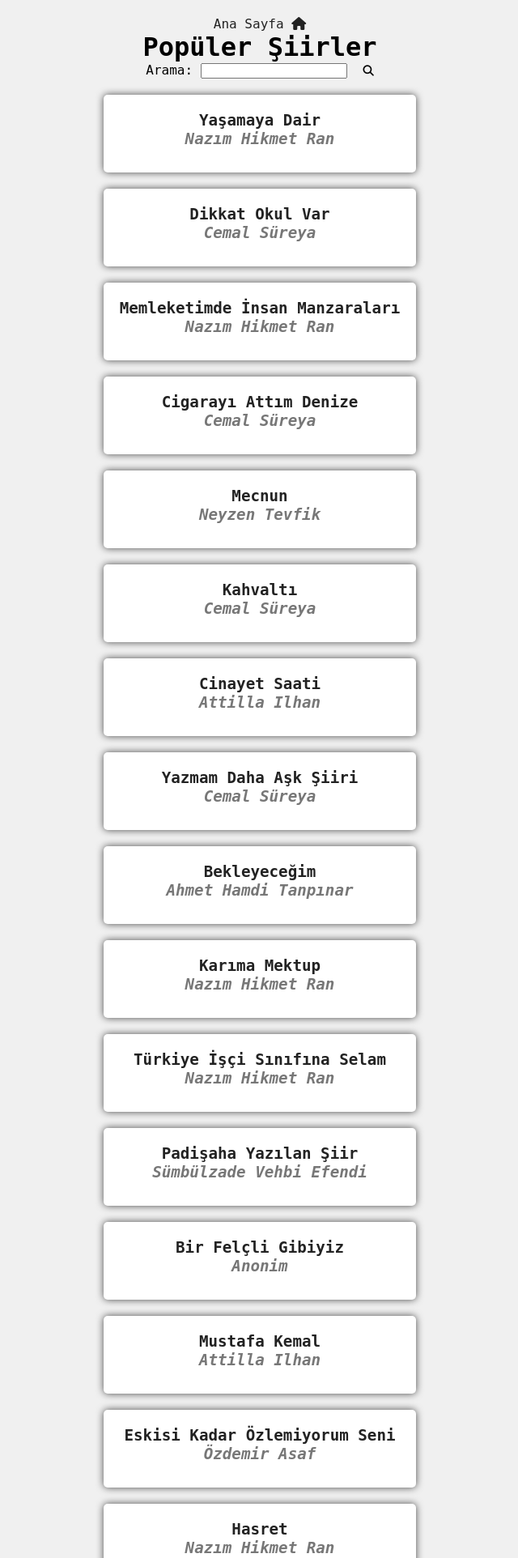
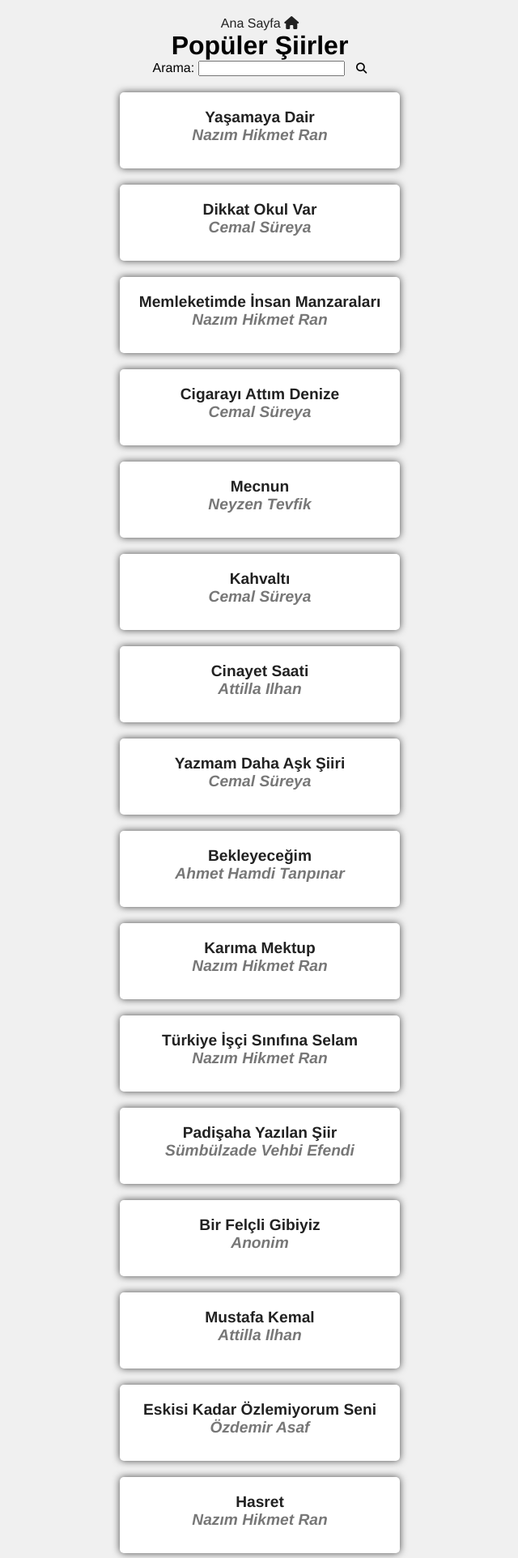
Before and after one commit to AmenoAmena/poetProject, a Django app: page /popularity/ in a window 1280 px wide. Shown: the top 1924 px of the page at 81% size, without its empty margins (319-959 px from the left). Run offline with Django 4.2, Linux system fonts and the light colour scheme; data comes from the database, SQL or seed files in the repository; both versions use the stored data as it was after the commit; some libraries are stand-ins or nearby versions.

Commit message:
buglar giderildi

```diff
--- a/poetsShown/static/poetsShown/css/author.css
+++ b/poetsShown/static/poetsShown/css/author.css
@@ -6,7 +6,7 @@
 }
 
 body {
-    font-family: 'Andale Mono', monospace;
+    font-family: "Helvetica Neue", Arial, sans-serif;
     background-color: #f0f0f0;
     padding: 20px;
 }
--- a/poetsShown/static/poetsShown/css/authorPoets.css
+++ b/poetsShown/static/poetsShown/css/authorPoets.css
@@ -7,7 +7,7 @@
 }
 
 body {
-    font-family: 'Andale Mono', monospace;
+    font-family: "Helvetica Neue", Arial, sans-serif;
     background-color: #f0f0f0;
 }
 
--- a/poetsShown/static/poetsShown/css/authorSearch.css
+++ b/poetsShown/static/poetsShown/css/authorSearch.css
@@ -6,7 +6,7 @@
 }
 
 body {
-    font-family: 'Andale Mono', monospace;
+    font-family: "Helvetica Neue", Arial, sans-serif;
     background-color: #f0f0f0;
 }
 
--- a/poetsShown/static/poetsShown/css/index.css
+++ b/poetsShown/static/poetsShown/css/index.css
@@ -6,8 +6,8 @@
 }
 
 body {
-    font-family: "Helvetica Neue", Arial, sans-serif;
-    background-color: #f0f0f0;
+  font-family: "Helvetica Neue", Arial, sans-serif;
+  background-color: #f0f0f0;
 }
 
 .container {
--- a/poetsShown/static/poetsShown/css/popularity.css
+++ b/poetsShown/static/poetsShown/css/popularity.css
@@ -6,7 +6,7 @@
 }
 
 body {
-    font-family: 'Andale Mono', monospace;
+    font-family: "Helvetica Neue", Arial, sans-serif;
     background-color: #f0f0f0;
     padding: 20px;
 }
--- a/poetsShown/static/poetsShown/css/popularitySearch.css
+++ b/poetsShown/static/poetsShown/css/popularitySearch.css
@@ -6,7 +6,7 @@
 }
 
 body {
-    font-family: 'Andale Mono', monospace;
+    font-family: "Helvetica Neue", Arial, sans-serif;
     background-color: #f0f0f0;
 }
 
--- a/poetsShown/static/poetsShown/css/search.css
+++ b/poetsShown/static/poetsShown/css/search.css
@@ -7,7 +7,7 @@
 }
 
 body {
-    font-family: 'Andale Mono', monospace;
+    font-family: "Helvetica Neue", Arial, sans-serif;
     background-color: #f0f0f0;
 }
 
--- a/poetsShown/templates/poetsShown/authorSearch.html
+++ b/poetsShown/templates/poetsShown/authorSearch.html
@@ -20,7 +20,7 @@
             {% for auth in authors %}
             <li>
                 <div class="poetShow">
-                    <a href="{% url 'author_shown' authorName=auth.author %}" class="poetLink">
+                    <a href="{% url 'author_shown' poetAuthor=auth.author %}" class="poetLink">
                         <div class="poet">{{ auth }}</div>
                     </a>
                 </div>
--- a/poetsShown/templates/poetsShown/index.html
+++ b/poetsShown/templates/poetsShown/index.html
@@ -15,9 +15,8 @@
             <div class="menu-toggle" onclick="toggleMenu()">...</div>
             <div class="dropdown-menu" id="dropdownMenu">
               <ul>
-                <li><a href="{% url 'author' %}">Yazarlar</a></li>
+                <li><a href="{% url 'author' %}">Şairler</a></li>
                 <li><a href="{% url 'popularity' %}">Popüler</a></li>
-                <li><a href="https://github.com/AmenoAmena/poetProject" target="_blank">Geliştirme</a></li>
               </ul>
             </div>
           </div>
--- a/poetsShown/templates/poetsShown/popularitySearch.html
+++ b/poetsShown/templates/poetsShown/popularitySearch.html
@@ -18,7 +18,7 @@
             {% for poet in poets %}
             <li>
                 <div class="poetShow">
-                    <a href="{% url 'author_shown' pk=poet.id %}" class="poetLink">
+                    <a href="{% url 'poet_show' name=poet.poetName %}" class="poetLink">
                         <div class="poet">{{poet.poetName}}</div>
                         <div class="poetName">{{poet.poetAuthor}}</div>
                     </a>
--- a/poetsShown/templates/poetsShown/search.html
+++ b/poetsShown/templates/poetsShown/search.html
@@ -21,7 +21,7 @@
             {% for poet in results %}
             <li>
                 <div class="poetShow">
-                    <a href="{% url 'poet_show' poetName=poet.poetName %}" class="poetLink">
+                    <a href="{% url 'poet_show' name=poet.poetName %}" class="poetLink">
                         <div class="poet">{{ poet.poetName }}</div>
                         <div class="poetName">{{ poet.poetAuthor }}</div>
                     </a>
```
Also changed, not shown: db.sqlite3.
